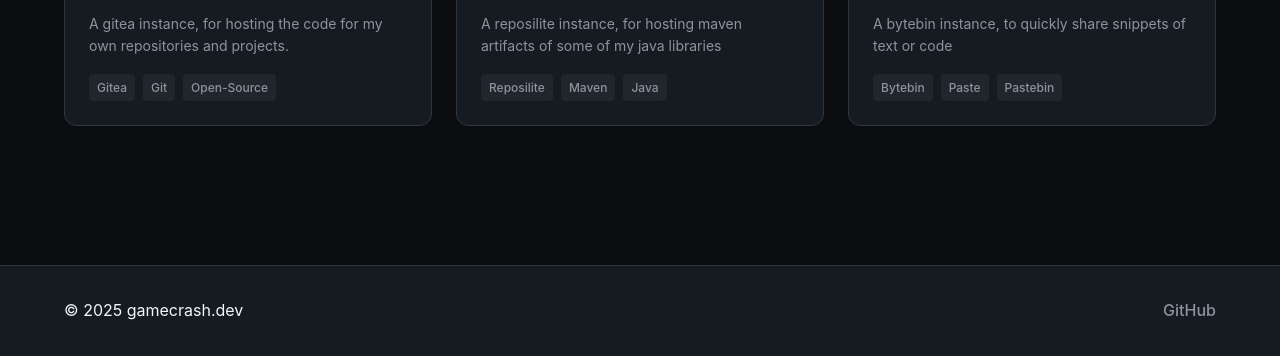
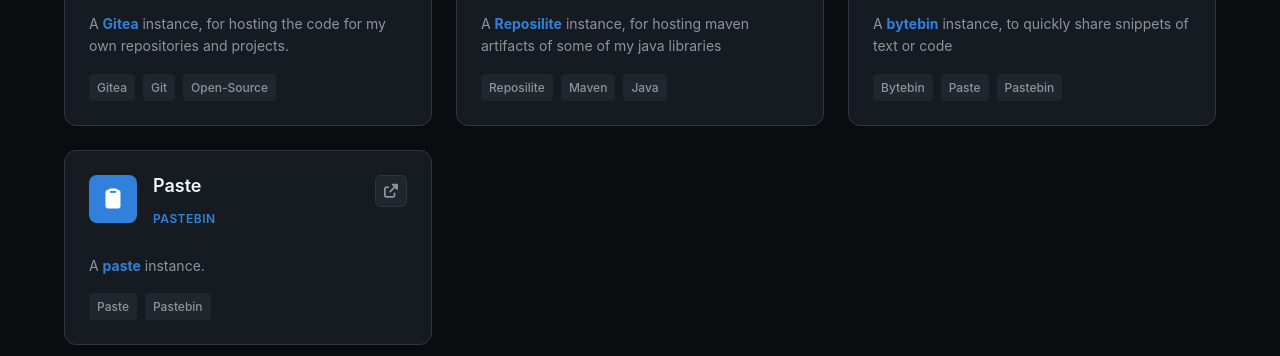
Before and after one commit to gamecrash534/gamecrash.dev, a plain HTML site: page services/index.html in a window 1280 px wide. Shown: the part 444-800 px from the top of the page. Drawn offline with Linux system fonts and the light colour scheme.

Commit message:
add new service and add links to service descriptions

```diff
--- a/assets/css/fontawesome/fa-reduced.css
+++ b/assets/css/fontawesome/fa-reduced.css
@@ -88,3 +88,6 @@
 .fa-file {
 	--fa: "\f15b";
 }
+.fa-clipboard {
+    --fa: "\f328";
+}
--- a/assets/css/services.css
+++ b/assets/css/services.css
@@ -176,6 +176,12 @@
     font-size: 14px;
 }
 
+.service-description a {
+    color: var(--accent-primary);
+    font-weight: bold;
+    text-decoration: none;
+}
+
 .service-link {
     color: var(--accent-primary);
     text-decoration: none;
--- a/services/index.html
+++ b/services/index.html
@@ -76,7 +76,7 @@
                                 </div>
                             </div>
                             <p class="service-description">
-                                A gitea instance, for hosting the code for my own repositories and projects.
+                                A <a href="https://about.gitea.com/">Gitea</a> instance, for hosting the code for my own repositories and projects.
                             </p>
                             <div class="service-tags">
                                 <span>Gitea</span>
@@ -103,7 +103,7 @@
                                 </div>
                             </div>
                             <p class="service-description">
-                                A reposilite instance, for hosting maven artifacts of some of my java libraries
+                                A <a href="https://reposilite.com/">Reposilite</a> instance, for hosting maven artifacts of some of my java libraries
                             </p>
                             <div class="service-tags">
                                 <span>Reposilite</span>
@@ -130,10 +130,35 @@
                                 </div>
                             </div>
                             <p class="service-description">
-                                A bytebin instance, to quickly share snippets of text or code
+                                A <a href="https://github.com/lucko/bytebin">bytebin</a> instance, to quickly share snippets of text or code
                             </p>
                             <div class="service-tags">
                                 <span>Bytebin</span>
+                                <span>Paste</span>
+                                <span>Pastebin</span>
+                            </div>
+                        </div>
+                        <!--#endregion-->
+                        <!--#region Paste-->
+                        <div class="service-card-detailed">
+                            <div class="service-header">
+                                <div class="service-icon">
+                                    <i class="fas fa-clipboard"></i>
+                                </div>
+                                <div class="service-info">
+                                    <h3 class="service-name">Paste</h3>
+                                    <span class="service-category">Pastebin</span>
+                                </div>
+                                <div class="service-actions">
+                                    <a href="https://paste.gamecrash.dev" target="_blank" class="action-btn">
+                                        <i class="fas fa-external-link-alt"></i>
+                                    </a>
+                                </div>
+                            </div>
+                            <p class="service-description">
+                                A <a href="https://github.com/lucko/paste">paste</a> instance.
+                            </p>
+                            <div class="service-tags">
                                 <span>Paste</span>
                                 <span>Pastebin</span>
                             </div>
```
